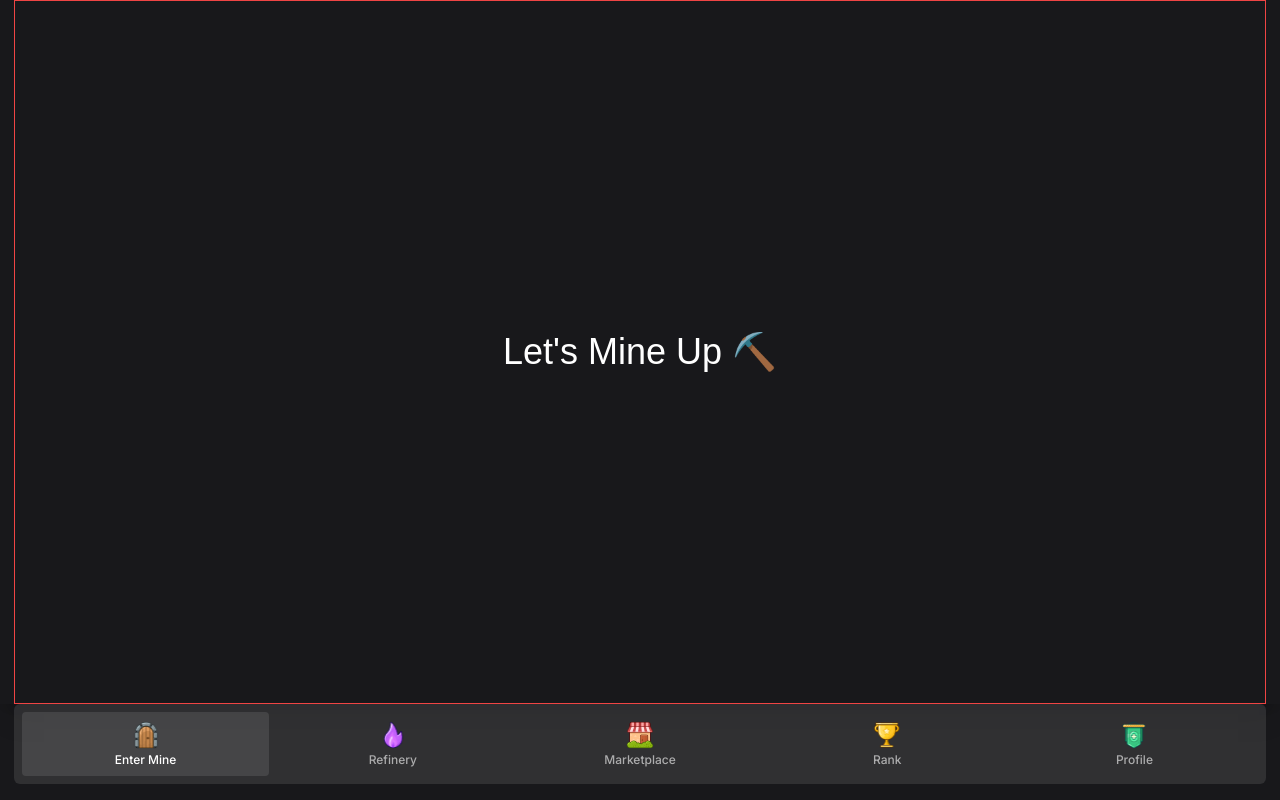
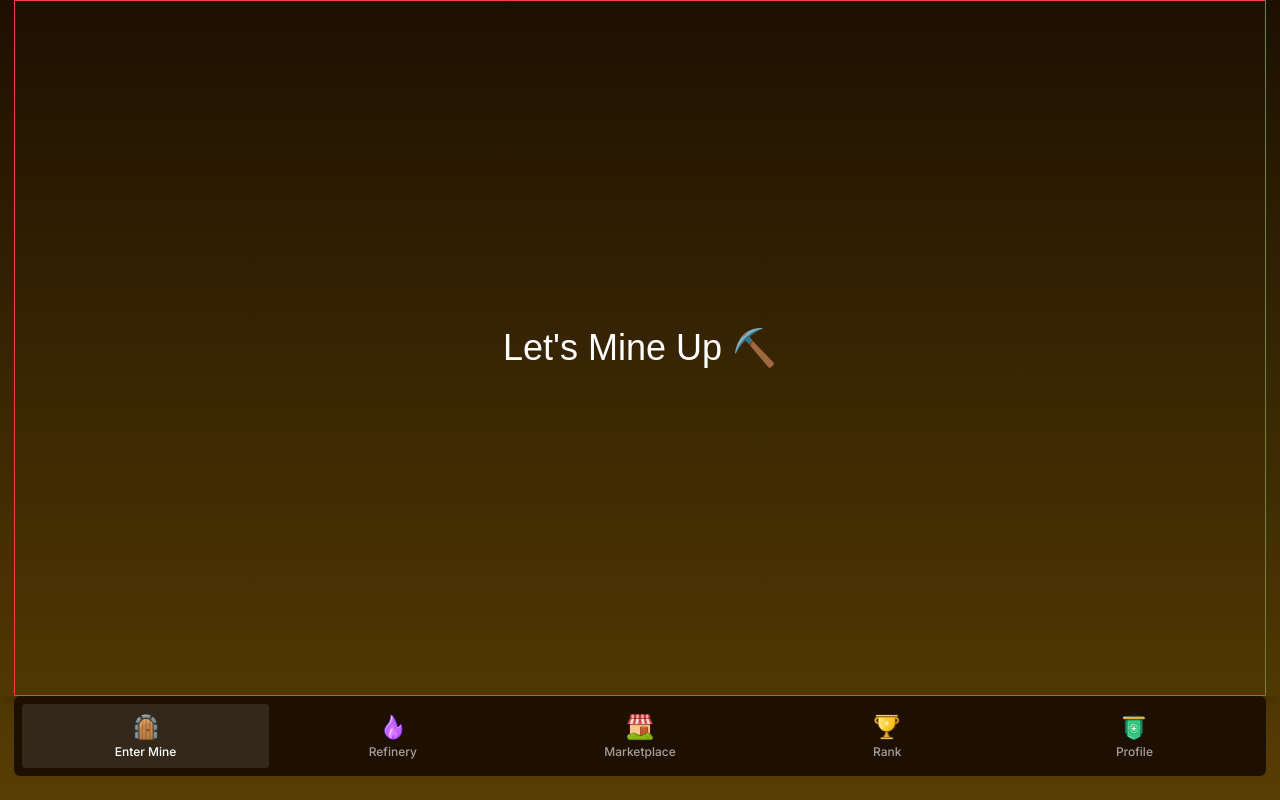
Before and after one commit to iampapagray/greed-miner-alpha, a React (Vite) app: page / in a window 1280 px wide. Built offline with nearby package versions, Linux system fonts and the light colour scheme; what @tonconnect/ui-react would draw is missing.

Commit message:
changed background

```diff
--- a/src/App.tsx
+++ b/src/App.tsx
@@ -4,7 +4,7 @@ import { Outlet } from "react-router-dom";
 
 function App() {
   return (
-    <div className="flex flex-col h-screen bg-[#18181B] overflow-hidden">
+    <div className="flex flex-col h-screen bg-gradient-to-b from-[#1D1001] via-[#936C06] to-[#936C06] bg-[length:100%_400%] bg-[position:0%_0%] overflow-hidden">
       <div className="flex flex-col px-[14px] flex-1 w-full  shadow-xl">
         <Outlet />
       </div>
--- a/src/components/NavigationBar.tsx
+++ b/src/components/NavigationBar.tsx
@@ -24,8 +24,8 @@ function NavigationBar() {
   };
 
   return (
-    <div className="mb-4 flex w-full px-[14px] z-50">
-      <div className="flex bg-menuBg w-full p-2 justify-between items-center rounded-md">
+    <div className="mb-6 flex w-full px-[14px] z-50">
+      <div className="flex bg-[#1D1001] w-full p-2 justify-between items-center rounded-md">
         {items.map((item, index) => (
           <div
             key={index}
```
